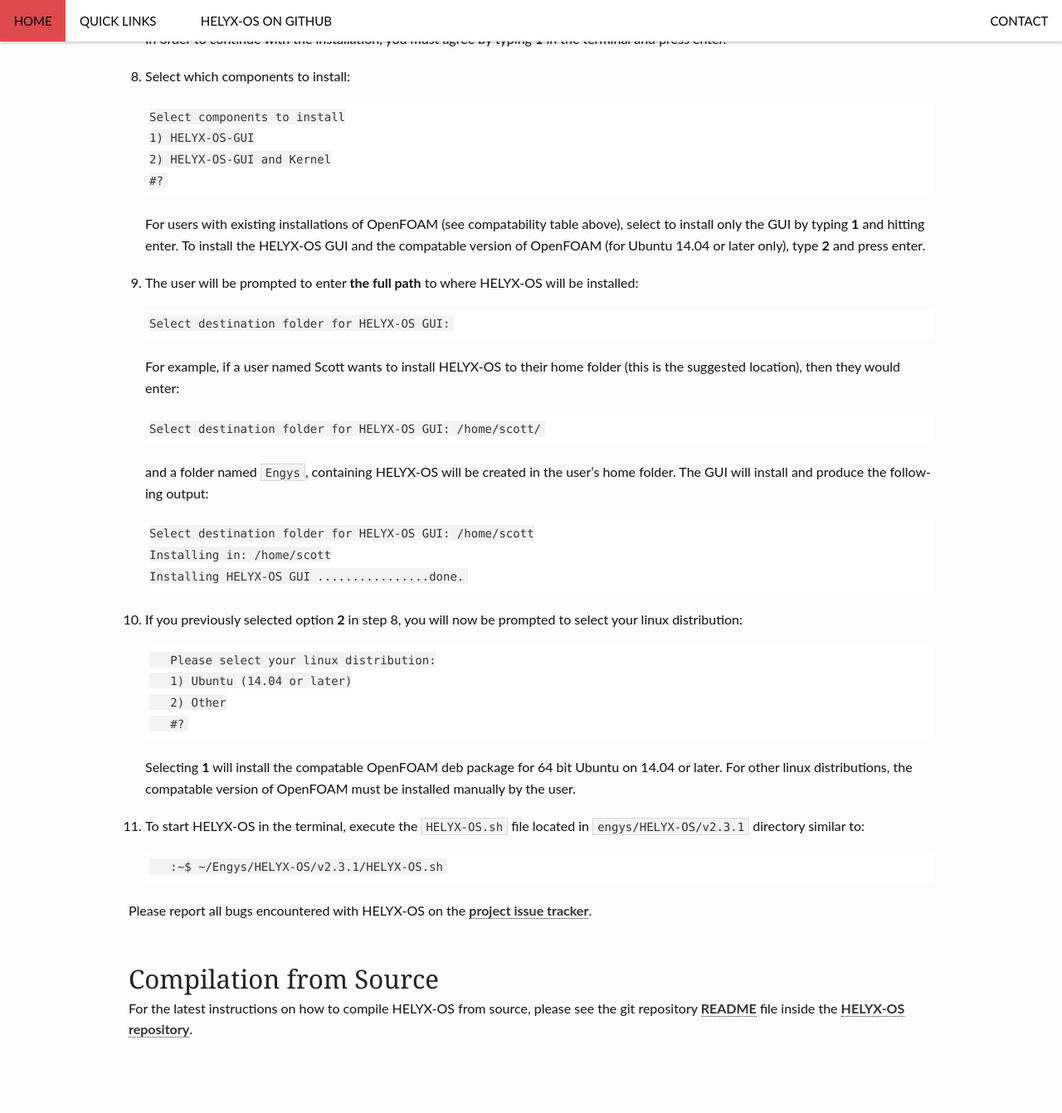
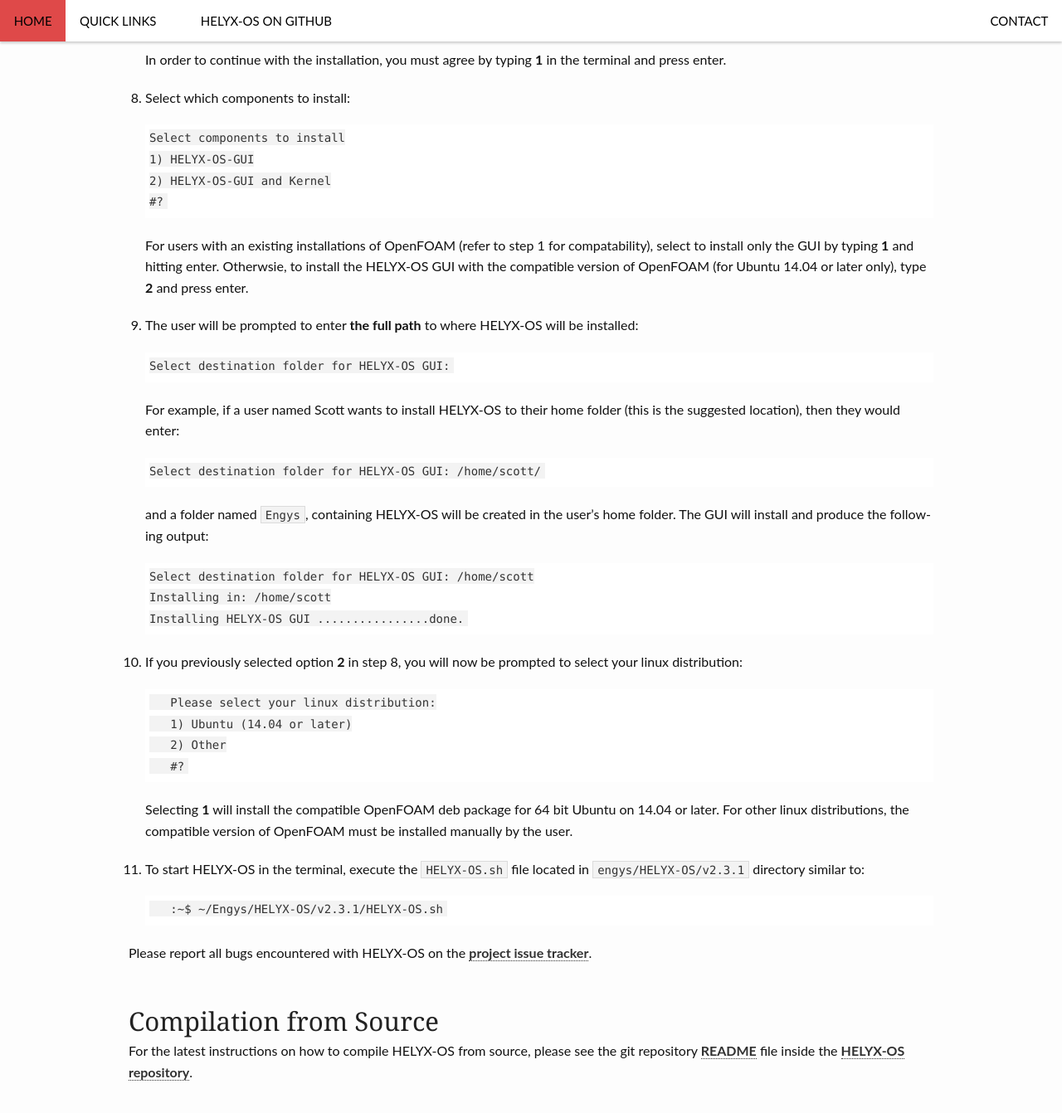
Before and after one commit to ENGYS/HELYX-OS, a Jekyll site: the page built from pages/installation.md, in a window 1280 px wide and 1400 px high, scrolled down 1381 px. Shown: the top 1342 px of the window at 83% size. Built offline with Jekyll 4.4.1, drawn with Linux system fonts in a browser that asks for light colours; some of the changed text lies outside the part shown.

Commit message:
Update installation.md

````diff
--- a/pages/installation.md
+++ b/pages/installation.md
@@ -7,7 +7,7 @@
 permalink: /installation/
 ---
 
-1.  These instructions assume you have a working version of [OpenFOAM-2.4.0](http://www.openfoam.org/archive/2.4.0/download/source.php).  If you are using Ubuntu 14.04 or greater, the installer will download and install the proper version of OpenFOAM in steps 8-10.
+1.  Before you proceed, please make sure you have a working version of [OpenFOAM-2.4.0](http://www.openfoam.org/archive/2.4.0/download/source.php) installed in your system. HELYX-OS v2.3.1 is designed to work only with this particular version of OpenFOAM. If you are using Ubuntu 14.04 or greater, the installer provided can download and install the proper version of OpenFOAM, as explained below during steps 8 to 10.
 
 2.  Download the [latest 64 Bit binary of HELYX-OS](https://github.com/ENGYS/HELYX-OS/releases/download/v2.3.1/HELYX-OS-2.3.1-linux-x86_64.bin) from the [project releases](https://github.com/ENGYS/HELYX-OS/releases) or the [project front page](http://engys.github.io/HELYX-OS/).  The installer name will have the form:
 
@@ -51,7 +51,7 @@
         2) HELYX-OS-GUI and Kernel
         #?
 
-    For users with existing installations of OpenFOAM (see compatability table above), select to install only the GUI by typing **1** and hitting enter.  To install the HELYX-OS GUI and the compatable version of OpenFOAM (for Ubuntu 14.04 or later only), type **2** and press enter.
+    For users with an existing installations of OpenFOAM (refer to step 1 for compatability), select to install only the GUI by typing **1** and hitting enter.  Otherwsie, to install the HELYX-OS GUI with the compatible version of OpenFOAM (for Ubuntu 14.04 or later only), type **2** and press enter.
 
 9.  The user will be prompted to enter **the full path** to where HELYX-OS will be installed:
 
@@ -74,7 +74,7 @@
             2) Other
             #?
 
-        Selecting **1** will install the compatable OpenFOAM deb package for 64 bit Ubuntu on 14.04 or later.  For other linux distributions, the compatable version of OpenFOAM must be installed manually by the user.
+        Selecting **1** will install the compatible OpenFOAM deb package for 64 bit Ubuntu on 14.04 or later.  For other linux distributions, the compatible version of OpenFOAM must be installed manually by the user.
 
 11.  To start HELYX-OS in the terminal, execute the ```HELYX-OS.sh``` file located in ```engys/HELYX-OS/v2.3.1``` directory similar to:
 
````
